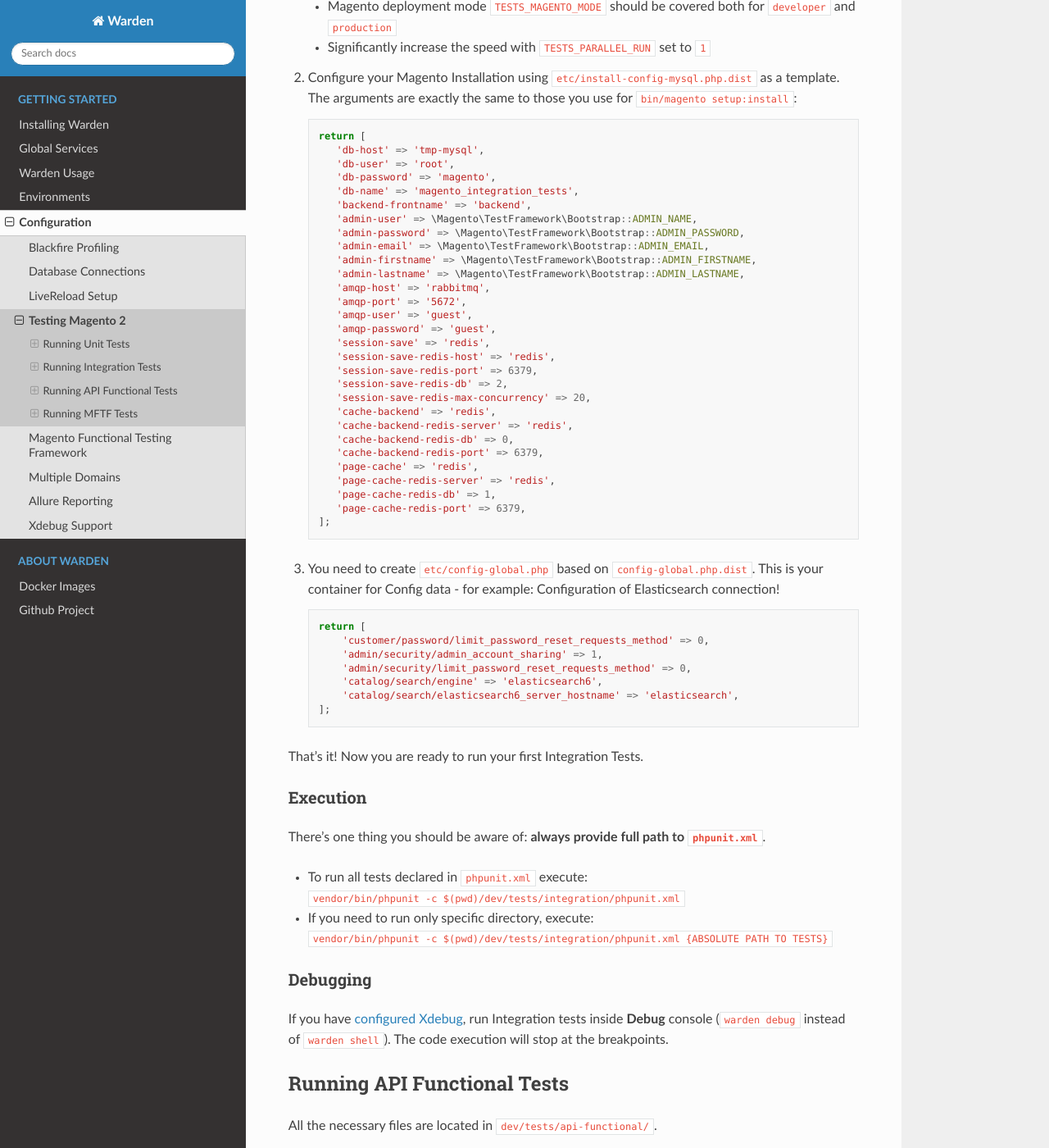
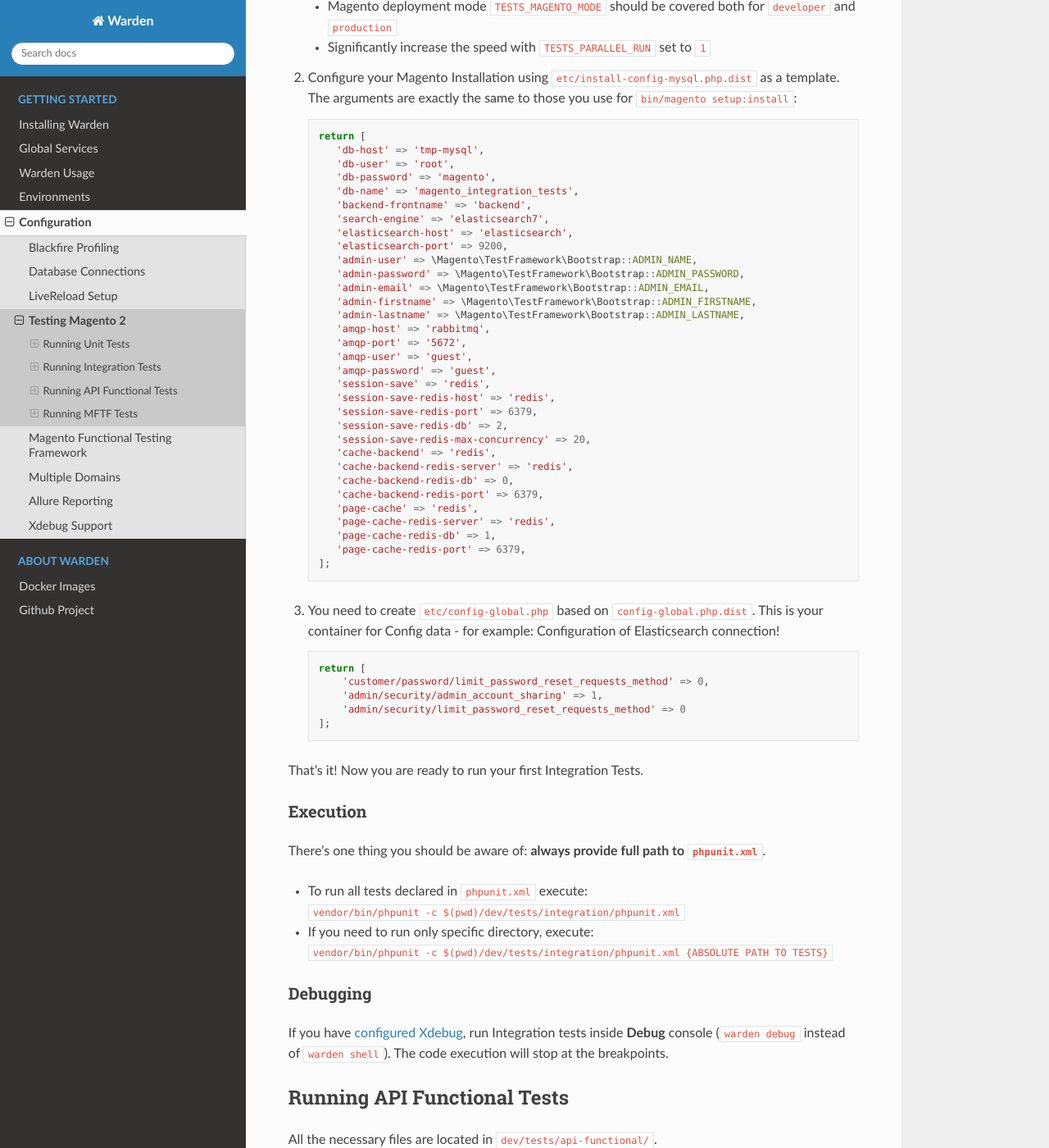
Before and after one commit to wardenenv/warden, a Sphinx documentation site: the page built from docs/configuration/magento2-testing.md, in a window 1280 px wide and 1400 px high, scrolled down 1301 px. Shown: the whole window at 82% size. Built offline with Sphinx 7.4.7 and the Read the Docs theme 2.0.0, drawn with Linux system fonts in a browser that asks for light colours; some of the changed text lies outside the part shown.

Commit message:
Adjust documentation for Warden 0.7 and Magento 2.4

````diff
--- a/docs/configuration/magento2-testing.md
+++ b/docs/configuration/magento2-testing.md
@@ -56,6 +56,9 @@ All the necessary files are located in `dev/tests/integration/`:
        'db-password' => 'magento',
        'db-name' => 'magento_integration_tests',
        'backend-frontname' => 'backend',
+       'search-engine' => 'elasticsearch7',
+       'elasticsearch-host' => 'elasticsearch',
+       'elasticsearch-port' => 9200,
        'admin-user' => \Magento\TestFramework\Bootstrap::ADMIN_NAME,
        'admin-password' => \Magento\TestFramework\Bootstrap::ADMIN_PASSWORD,
        'admin-email' => \Magento\TestFramework\Bootstrap::ADMIN_EMAIL,
@@ -87,9 +90,7 @@ All the necessary files are located in `dev/tests/integration/`:
     return [
         'customer/password/limit_password_reset_requests_method' => 0,
         'admin/security/admin_account_sharing' => 1,
-        'admin/security/limit_password_reset_requests_method' => 0,
-        'catalog/search/engine' => 'elasticsearch6',
-        'catalog/search/elasticsearch6_server_hostname' => 'elasticsearch',
+        'admin/security/limit_password_reset_requests_method' => 0
     ];
    ```
 
````
Also changed, not shown: other parts of docs/configuration/magento2-testing.md (+2 -0 lines).
